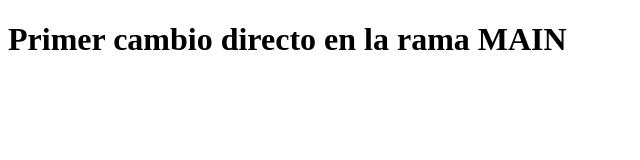
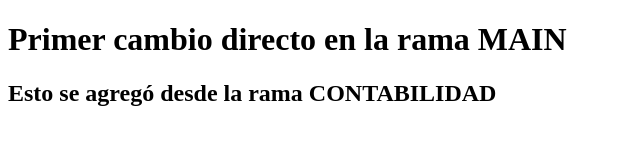
Before and after one commit to brian291198/Git_Ejemplo, a plain HTML site: page index.html in a window 1280 px wide. Shown: the whole page, without its empty margins (0-640 px from the left). Drawn offline with Linux system fonts and the light colour scheme.

Commit message:
primer commit en rama contabilidad

```diff
--- a/index.html
+++ b/index.html
@@ -8,6 +8,7 @@
 <body>
 
     <h1>Primer cambio directo en la rama MAIN</h1>
+    <h2>Esto se agregó desde la rama CONTABILIDAD</h2>
 
 
 </body>
```
